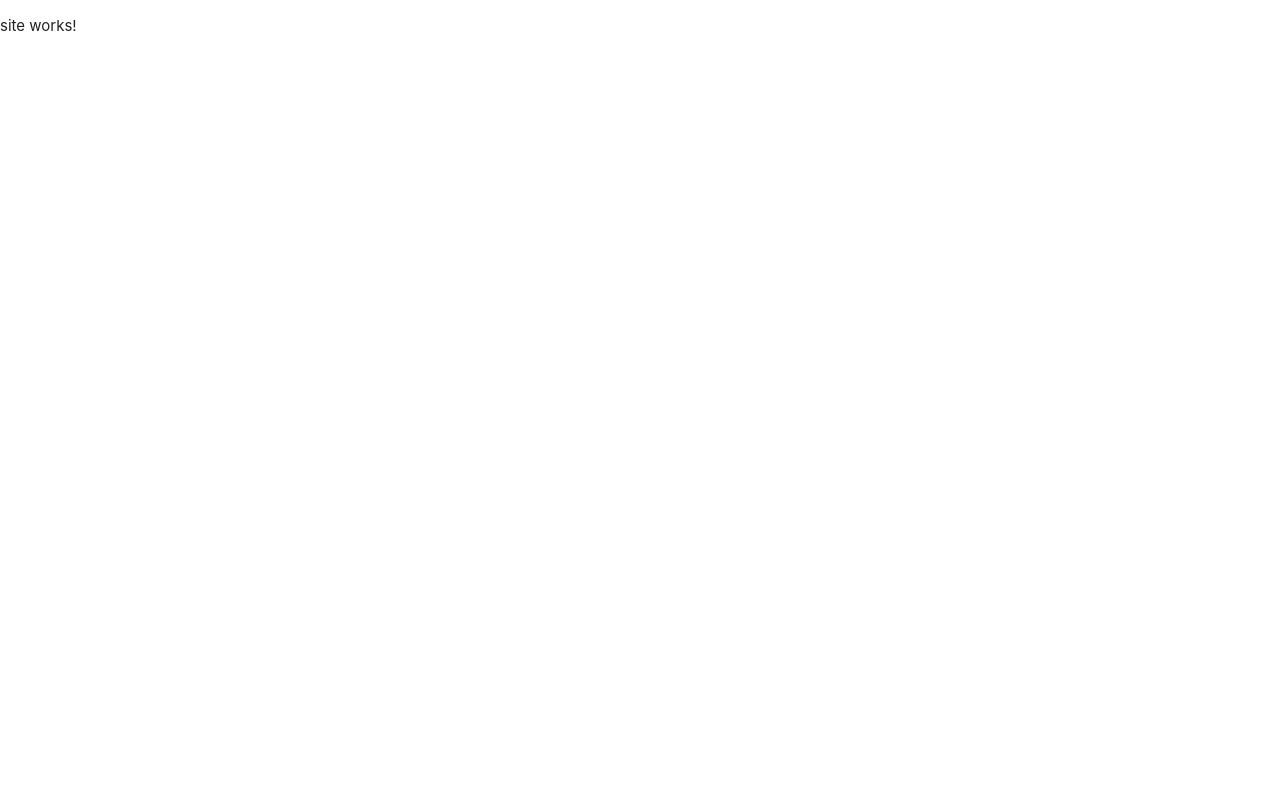
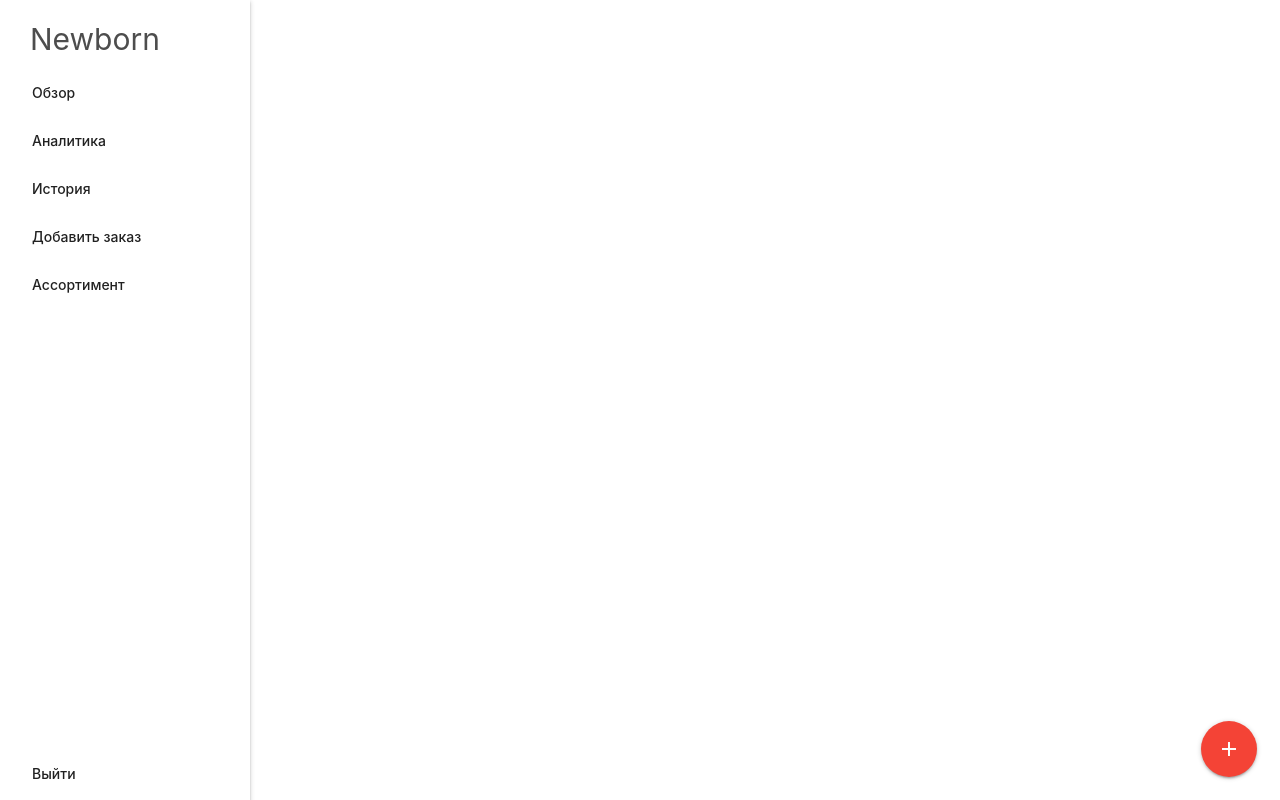
Before and after one commit to OliverWall/CRM, an Angular app in the folder client/: page /site in a window 1280 px wide. Built offline with nearby package versions, Linux system fonts and the light colour scheme; sample sign-in values are in the browser's storage.

Commit message:
add sidebar to site component

```diff
--- a/client/src/app/common/layouts/site/site.component.html
+++ b/client/src/app/common/layouts/site/site.component.html
@@ -1,3 +1,31 @@
-<p>
-  site works!
-</p>
+<!--SIDEBAR-->
+<ul class="sidenav sidenav-fixed a-sidenav">
+
+  <h4>Newborn</h4>
+
+  <li
+    class="bold"
+    *ngFor="let rout of routes"
+    routerLinkActive="active"
+  >
+    <a routerLink="{{rout.url}}"
+       class="waves-effect waves-orange"
+    >
+      {{rout.name}}
+    </a>
+  </li>
+  <li class="bold last"><a class="waves-effect waves-orange">Выйти</a></li>
+</ul>
+<main class="content">
+  <router-outlet></router-outlet>
+</main>
+<!--Floating button-->
+<div class="fixed-action-btn">
+  <a class="btn-floating btn-large red">
+    <i class="large material-icons">add</i>
+  </a>
+  <ul>
+    <li><a class="btn-floating green"><i class="material-icons">assignment</i></a></li>
+    <li><a class="btn-floating blue"><i class="material-icons">list</i></a></li>
+  </ul>
+</div>
--- a/client/src/app/common/layouts/site/site.component.ts
+++ b/client/src/app/common/layouts/site/site.component.ts
@@ -1,4 +1,4 @@
-import { Component, OnInit } from '@angular/core';
+import {Component, OnInit} from '@angular/core';
 
 @Component({
   selector: 'app-site',
@@ -7,7 +7,16 @@ import { Component, OnInit } from '@angular/core';
 })
 export class SiteComponent implements OnInit {
 
-  constructor() { }
+  routes = [
+    {url: 'overview', name: 'Обзор'},
+    {url: 'analytics', name: 'Аналитика'},
+    {url: 'order', name: 'История'},
+    {url: 'position', name: 'Добавить заказ'},
+    {url: 'category', name: 'Ассортимент'}
+  ];
+
+  constructor() {
+  }
 
   ngOnInit() {
   }
```
